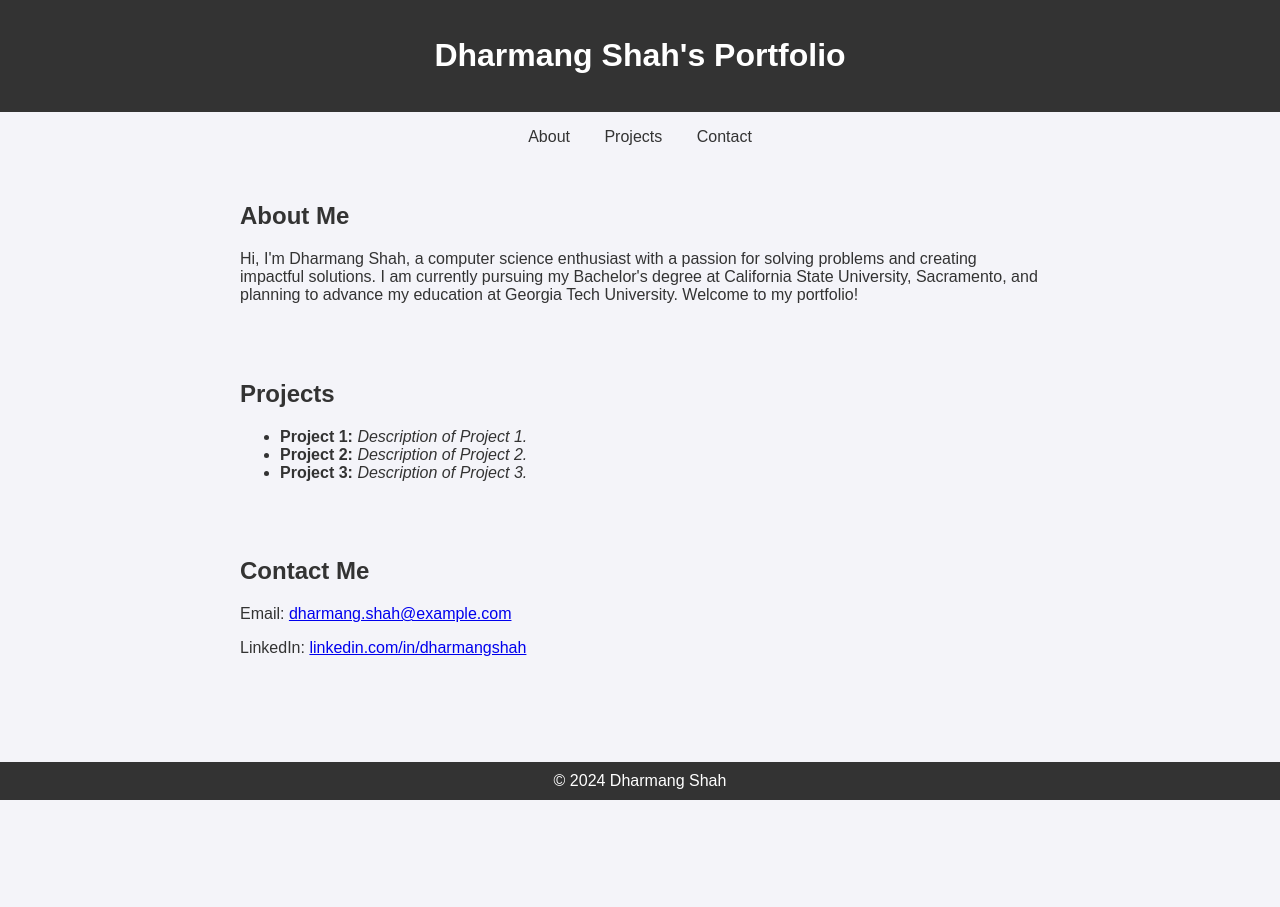
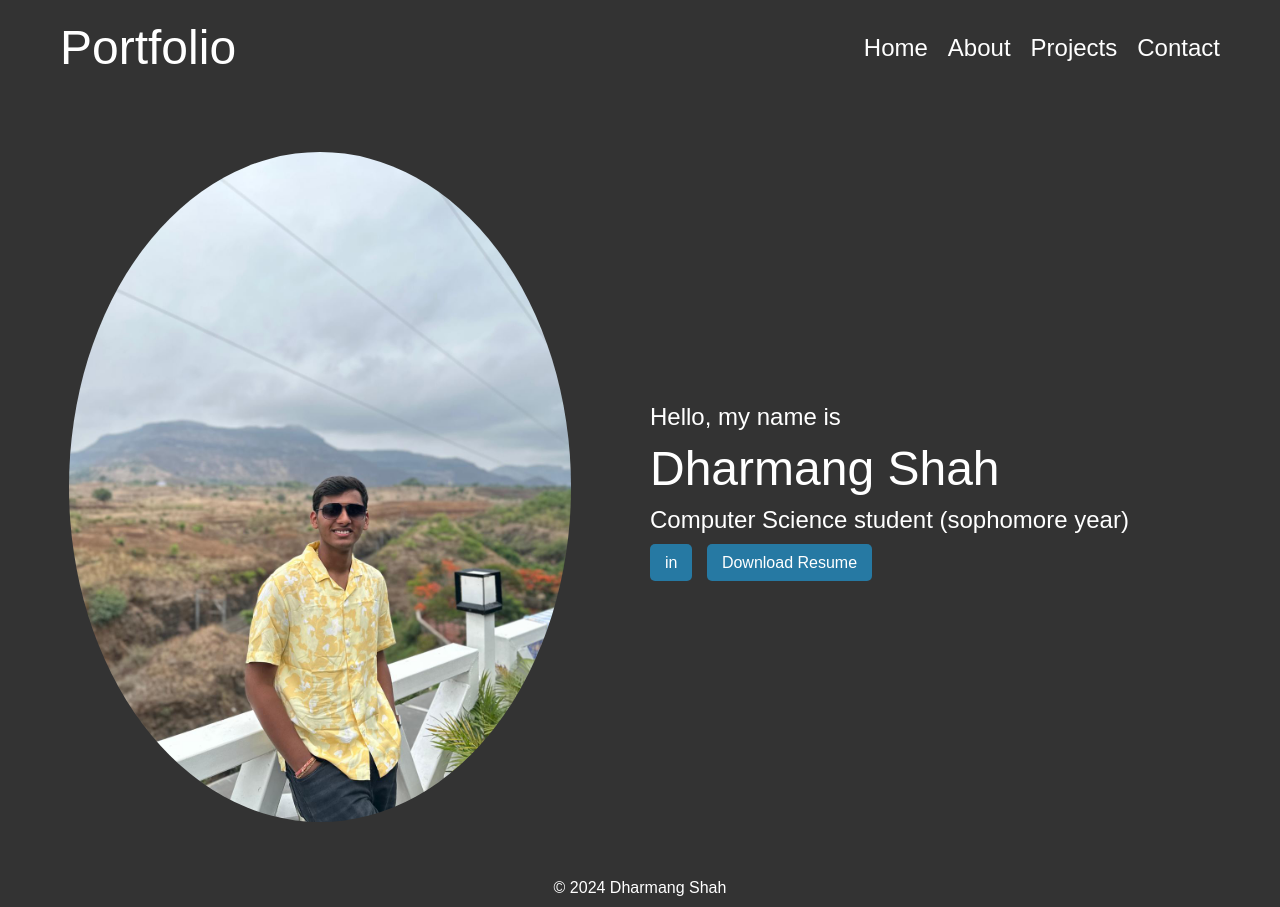
Before and after one commit to dharmangshah/Project, a plain HTML site: page index.html in a window 1280 px wide. Before the commit the page ends 800 px from the top, so only its background shows below. Drawn offline with Linux system fonts and the light colour scheme.

Commit message:
this is the final static site

```diff
--- a/index.html
+++ b/index.html
@@ -9,73 +9,135 @@
             font-family: Arial, sans-serif;
             margin: 0;
             padding: 0;
-            background-color: #f4f4f9;
-            color: #333;
+            background-color: #333333; /* Dark background */
+            color: #ffffff; /* White font color */
+            display: flex;
+            flex-direction: column;
+            height: 100vh;
+        }
+        .main-content {
+            display: flex;
+            flex: 1;
+        }
+        .left-section {
+            width: 50%;
+            display: flex;
+            justify-content: center;
+            align-items: center;
+            flex-direction: column;
+            text-align: center;
+            padding: 10px;
+        }
+        .right-section {
+            width: 50%;
+            display: flex;
+            justify-content: center;
+            align-items: flex-start;
+            flex-direction: column;
+            text-align: left;
+            padding: 10px;
+        }
+        .profile-img {
+            max-height: 90%;
+            max-width: 90%;
+            border-radius: 50%; /* Circular image */
+            object-fit: cover;
+        }
+        .portfolio-header {
+            display: flex;
+            justify-content: space-between;
+            align-items: center;
+            font-size: 1.5em;
+            color: #ffffff;
+            margin-bottom: 10px;
+        }
+        .portfolio-title {
+            font-size: 2em;
+            color: #ffffff; /* White color for the title */
+        }
+        .nav-links {
+            list-style: none;
+            margin: 0;
+            padding: 0;
+            display: flex;
+            justify-content: flex-end; /* Align links to the right */
+            align-items: center;
+        }
+        .nav-links li {
+            margin-left: 20px; /* Space out the links */
+        }
+        .nav-links a {
+            text-decoration: none;
+            color: #ffffff;
+        }
+        .nav-links {
+            width: 24px;
+            height: 24px;
+            vertical-align: middle;
+        }
+        .nav-links a:hover {
+            color: #1e6091;
+        }
+        .name {
+            font-size: 3em;
+            margin: 10px 0;
+        }
+        .role {
+            font-size: 1.5em;
+        }
+        footer {
+            background-color: #333333;
+            color: #ffffff;
+            text-align: center;
+            padding: 10px 0;
         }
         header {
-            background-color: #333;
-            color: white;
-            padding: 1em 0;
-            text-align: center;
+            background-color: #333333;
+            color: #ffffff;
+            margin: 20px 60px;
         }
-        nav {
-            margin: 1em 0;
-            text-align: center;
+        .action-links {
+            margin-top: 20px;
         }
-        nav a {
-            margin: 0 15px;
+        .action-links a {
             text-decoration: none;
-            color: #333;
+            color: #ffffff;
+            background-color: #2679a3;
+            padding: 10px 15px;
+            border-radius: 5px;
+            margin-right: 10px;
         }
-        nav a:hover {
-            color: #007BFF;
-        }
-        section {
-            padding: 20px;
-            max-width: 800px;
-            margin: auto;
-        }
-        footer {
-            background-color: #333;
-            color: white;
-            text-align: center;
-            padding: 10px 0;
-            position: fixed;
-            width: 100%;
-            bottom: 0;
+        .action-links a:hover {
+            background-color: #1e6091;
         }
     </style>
 </head>
 <body>
     <header>
-        <h1>Dharmang Shah's Portfolio</h1>
+        <div class="portfolio-header">
+            <div class="portfolio-title">Portfolio</div>
+            <ul class="nav-links">
+                <li><a href="#home">Home</a></li>
+                <li><a href="#about">About</a></li>
+                <li><a href="#projects">Projects</a></li>
+                <li><a href="#contact">Contact</a></li>
+            </ul>
+        </div>
     </header>
-
-    <nav>
-        <a href="#about">About</a>
-        <a href="#projects">Projects</a>
-        <a href="#contact">Contact</a>
-    </nav>
-
-    <section id="about">
-        <h2>About Me</h2>
-        <p>Hi, I'm Dharmang Shah, a computer science enthusiast with a passion for solving problems and creating impactful solutions. I am currently pursuing my Bachelor's degree at California State University, Sacramento, and planning to advance my education at Georgia Tech University. Welcome to my portfolio!</p>
-    </section>
-
-    <section id="projects">
-        <h2>Projects</h2>
-        <ul>
-            <li><strong>Project 1:</strong> <em>Description of Project 1.</em></li>
-            <li><strong>Project 2:</strong> <em>Description of Project 2.</em></li>
-            <li><strong>Project 3:</strong> <em>Description of Project 3.</em></li>
-        </ul>
-    </section>
-
-    <section id="contact">
-        <h2>Contact Me</h2>
-        <p>Email: <a href="mailto:dharmang.shah@example.com">dharmang.shah@example.com</a></p>
-        <p>LinkedIn: <a href="https://www.linkedin.com/in/dharmangshah" target="_blank">linkedin.com/in/dharmangshah</a></p>
-    </section>
+    <div class="main-content">
+        <div class="left-section">
+            <img src="profile.jpeg" alt="Dharmang Shah" class="profile-img">
+        </div>
+        <div class="right-section">
+            <div class="role">Hello, my name is</div>
+            <div class="name">Dharmang Shah</div>
+            <div class="role">Computer Science student (sophomore year)</div>
+            <div class="action-links">
+                <a href="https://www.linkedin.com/in/your-linkedin-profile" target="_blank">in</a>
+                <a href="resume.pdf" download>Download Resume</a>
+            </div>
+        </div>
+    </div>
 
     <footer>
         &copy; 2024 Dharmang Shah
```
Also changed, not shown: profile.jpeg (added).
